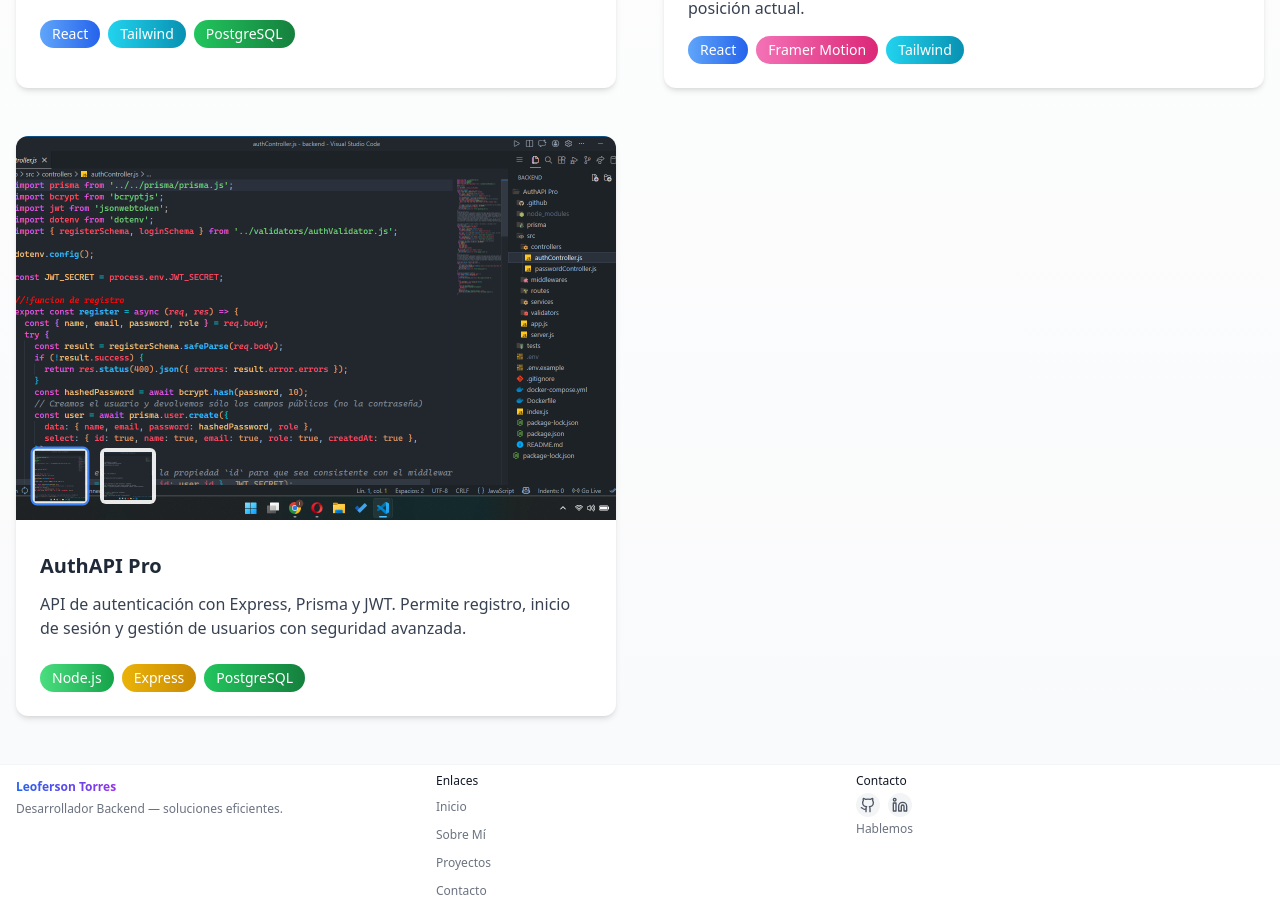
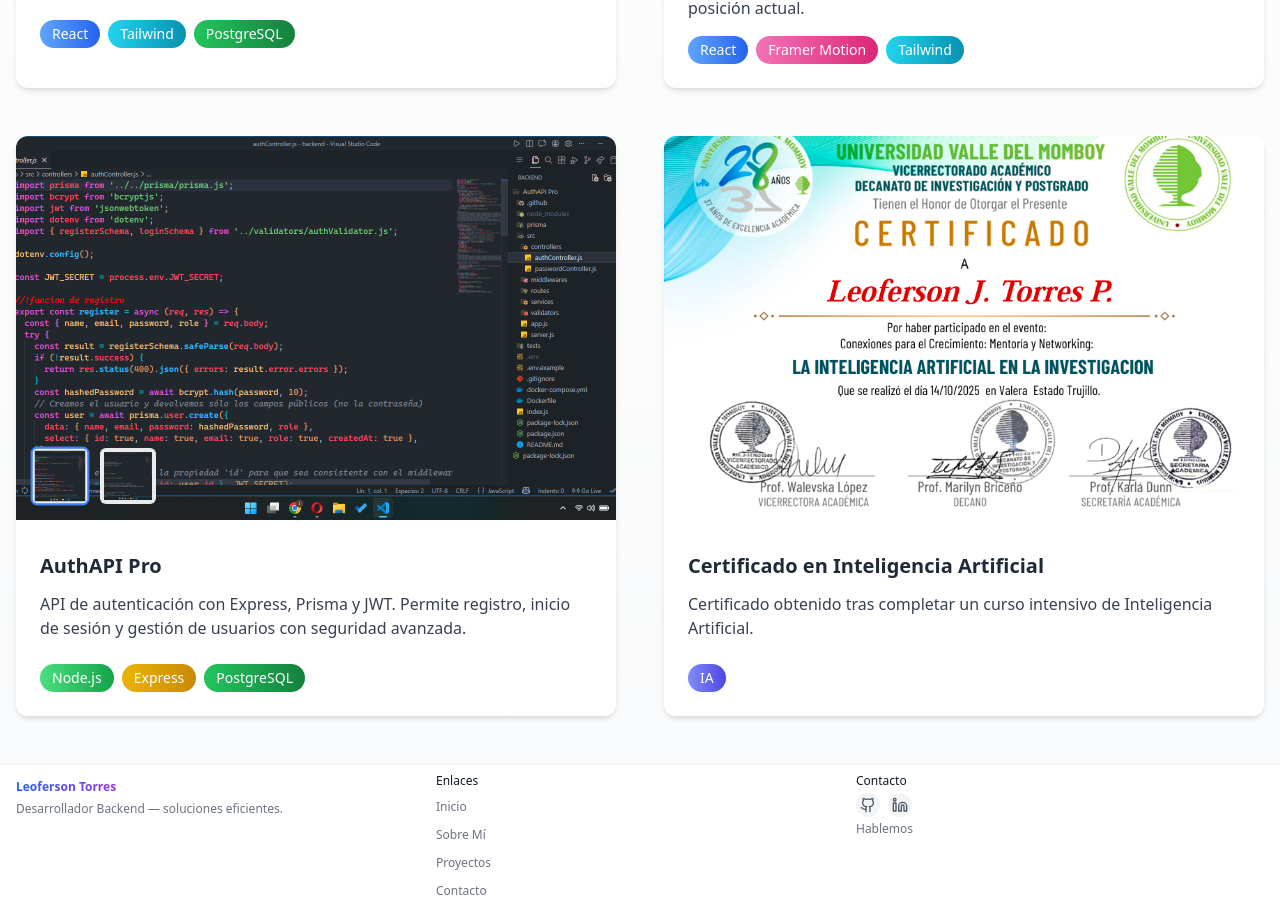
Before and after one commit to Leotorresdev/Portfolio-leoferson, a Next.js app: page /projects in a window 1280 px wide. Shown: the part 752-1665 px from the top of the page. Built offline with nearby package versions, Linux system fonts and the light colour scheme.

Commit message:
actualizado

```diff
--- a/src/components/ProjectCard.jsx
+++ b/src/components/ProjectCard.jsx
@@ -16,6 +16,7 @@ const projectTags = {
   framer: { name: 'Framer Motion', color: 'from-pink-400 to-pink-600' },
   prisma: { name: 'Prisma', color: 'from-amber-400 to-amber-600' },
   docker: { name: 'Docker', color: 'from-sky-400 to-sky-600' },
+  ai: { name: 'IA', color: 'from-indigo-400 to-indigo-600' },
 };
 
 export const proyectosEjemplo = [
@@ -39,6 +40,14 @@ export const proyectosEjemplo = [
     images: ["/Api0.png", "/Api1.png"],
     githubLink: "https://github.com/Leotorresdev/AuchAPI-Pro",
     tags: [ 'node', 'express', 'postgresql', 'prisma', 'Zod', 'JWT']
+  }
+  ,
+  {
+    title: "Certificado en Inteligencia Artificial",
+    description: "Certificado obtenido tras completar un curso intensivo de Inteligencia Artificial.",
+    images: ["/certificado .png"],
+    githubLink: "",
+    tags: ['ai']
   }
 ];
 
```
